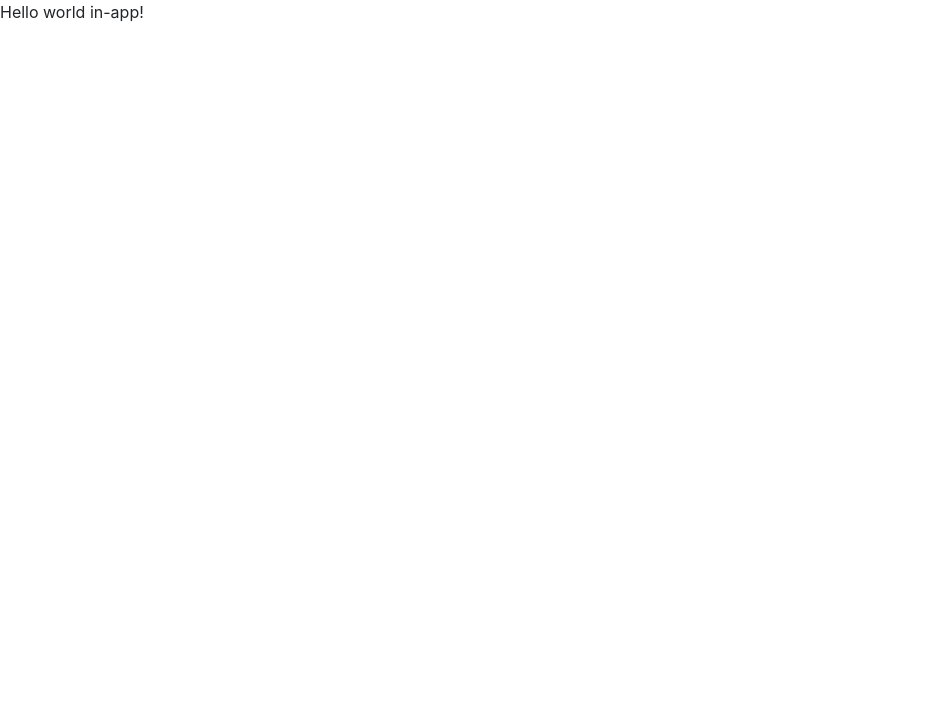
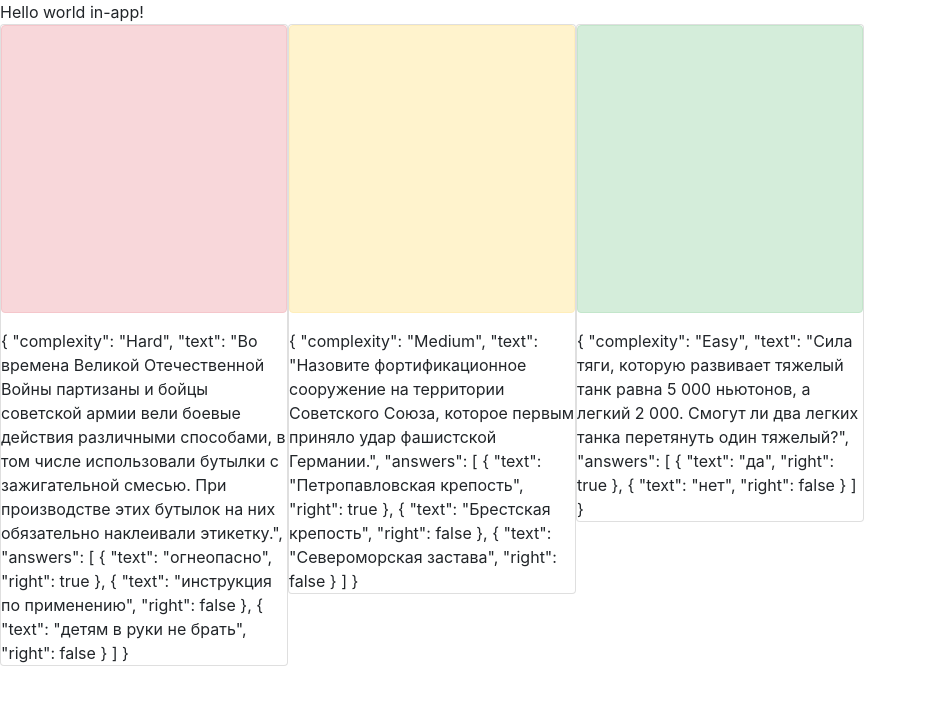
Before and after one commit to oooeeee/fill-in-game, a Vue app in the folder frontend/: page / in a window 1280 px wide. Shown: the top 702 px of the page, without its empty margins (0-927 px from the left). Built offline with nearby package versions, Linux system fonts and the light colour scheme.

Commit message:
Added basic questions

```diff
--- a/frontend/src/App.vue
+++ b/frontend/src/App.vue
@@ -1,18 +1,24 @@
 <template>
   <div class="main-app">
     Hello world in-app!
+    <div class="d-flex flex-wrap">
+      <Question v-for="(question, index) in state.state.questions" v-bind:key="index" :question_info="question" />
+    </div>
   </div>
 </template>
 
 <script>
 import Bus from './bus'
 import { common_state_store } from './shared'
+import Question from './components/Question'
 
 export default {
   name: 'app',
-
+  components: {
+    Question,
+  },
   data: () => ({
-    common_store: common_state_store,
+    state: common_state_store,
   }),
 
   created() {
--- /dev/null
+++ b/frontend/src/components/Question.vue
@@ -0,0 +1,30 @@
+<template>
+  <div>
+    <div class="pd-2 card" style="width: 18rem; min-height: 18rem">
+      <div
+        class="alert"
+        style="width: 100%; min-height: 18rem"
+        v-bind:class="{
+          'alert-success': question_info.complexity == state.state.complexities[0],
+          'alert-warning': question_info.complexity == state.state.complexities[1],
+          'alert-danger': question_info.complexity == state.state.complexities[2],
+        }">
+      </div>
+      {{question_info}}
+    </div>
+  </div>
+</template>
+
+<script>
+import { common_state_store } from '../shared'
+
+export default {
+  props: {
+    question_info: { type: Object, required: true },
+  },
+
+  data: () => ({
+    state: common_state_store,
+  }),
+}
+</script>
```
Also changed, not shown: frontend/src/shared.js (+20 -20 lines).
